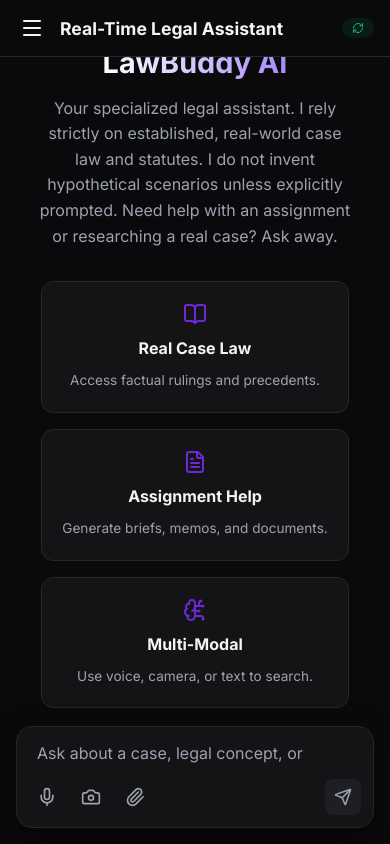
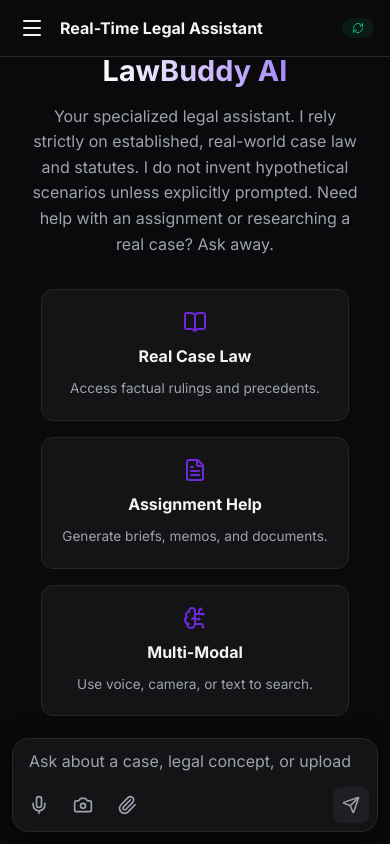
Before and after one commit to ayaansayed98/lawbuddy, a React (Vite) app: page / in a window 390 px wide. Built offline with nearby package versions, Linux system fonts and the light colour scheme.

Commit message:
Fix mobile content overflow issues

```diff
--- a/src/index.css
+++ b/src/index.css
@@ -205,6 +205,29 @@
   background-color: var(--ai-bubble);
   border: 1px solid var(--border-color);
   border-bottom-left-radius: 4px;
+}
+
+/* Fix text and code block overflows */
+.message-bubble {
+  word-wrap: break-word;
+  overflow-wrap: break-word;
+  min-width: 0;
+}
+
+.message-bubble.ai pre {
+  background-color: rgba(0,0,0,0.3);
+  padding: 12px;
+  border-radius: 8px;
+  overflow-x: auto;
+  max-width: 100%;
+}
+
+.message-bubble.ai code {
+  font-family: monospace;
+  background-color: rgba(0,0,0,0.3);
+  padding: 2px 4px;
+  border-radius: 4px;
+  word-break: break-word;
 }
 
 /* Markdown Styles inside AI bubble */
@@ -555,7 +578,10 @@
   }
 
   .chat-header h2 {
-    font-size: 1.1rem;
+    font-size: 1rem;
+    white-space: nowrap;
+    overflow: hidden;
+    text-overflow: ellipsis;
   }
 
   .badge-text {
@@ -563,15 +589,29 @@
   }
 
   .messages-container {
-    padding: 16px;
+    padding: 16px 12px;
+  }
+
+  .message-wrapper {
+    gap: 8px;
   }
 
   .message-bubble {
-    max-width: 90%;
+    max-width: 95%;
+    padding: 12px;
+    font-size: 0.9rem;
+  }
+
+  .ai-actions {
+    flex-wrap: wrap;
   }
 
   .input-area-container {
-    padding: 16px;
+    padding: 12px;
+  }
+
+  .input-box {
+    padding: 8px;
   }
 
   .features-grid {
```
